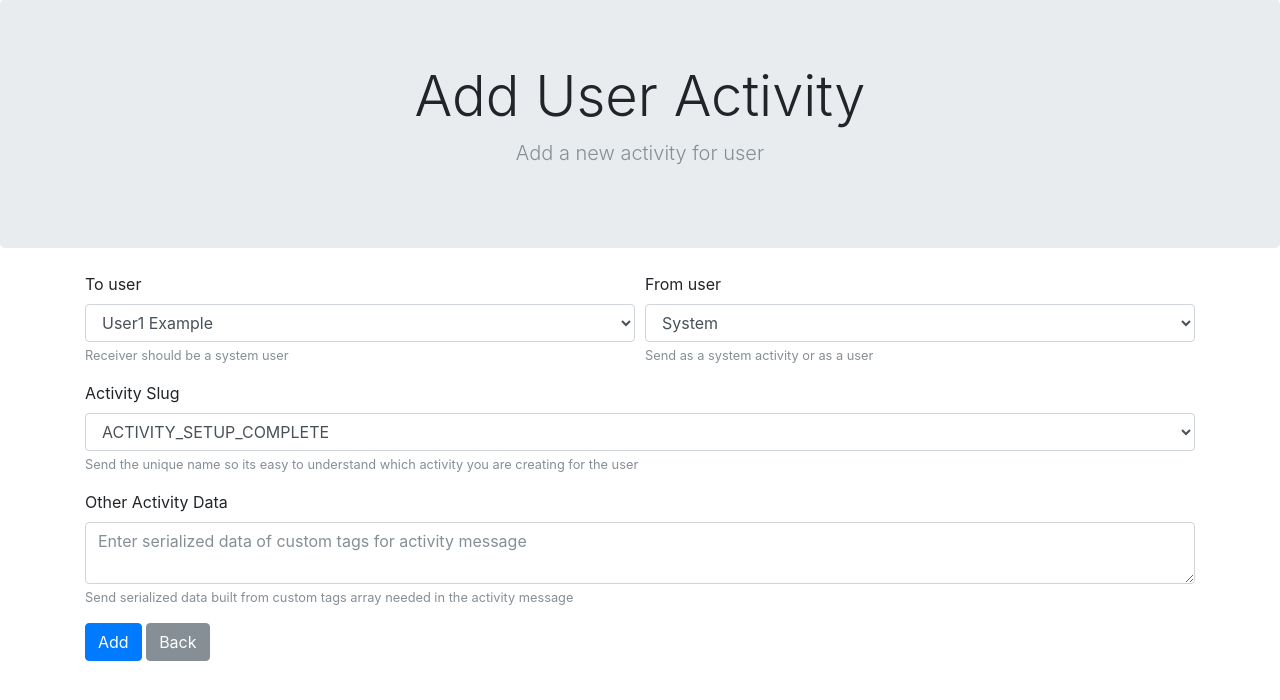
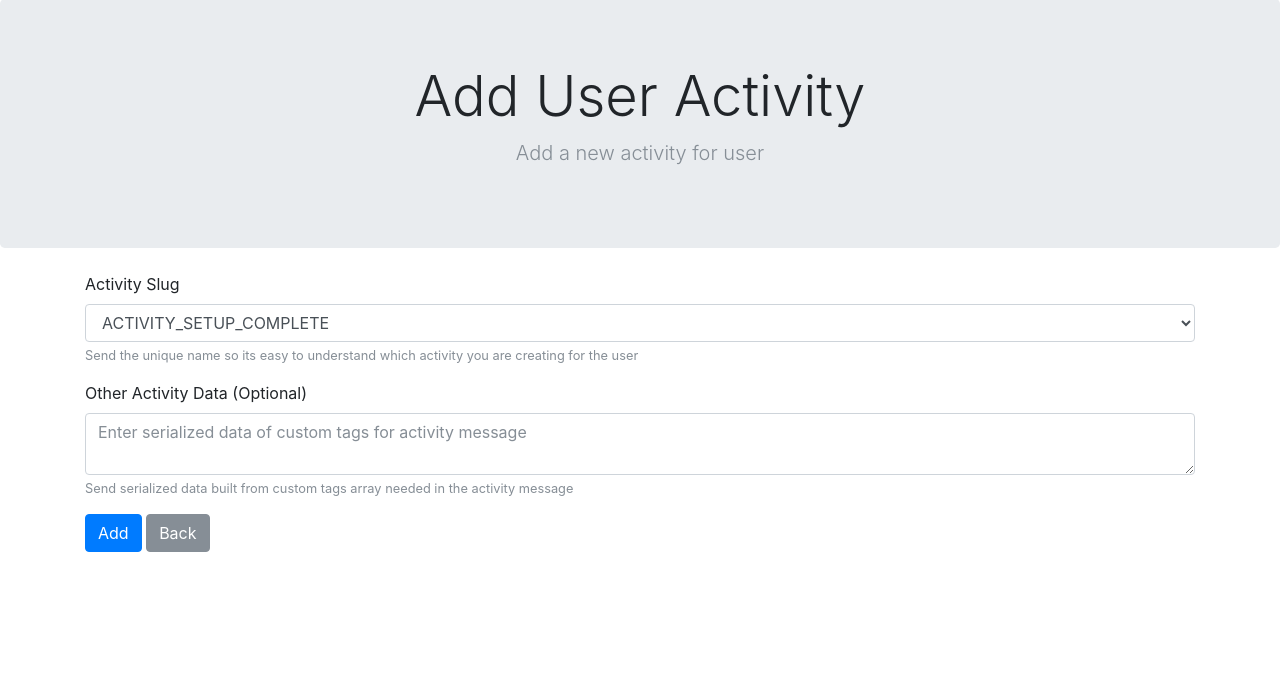
Before and after one commit to lupswitch/activity-feed-notification-system, a CodeIgniter app: page /activity-feed-notification-system/activity/add_user_activity in a window 1280 px wide. Shown: the part 59-759 px from the top of the page. Run offline with CodeIgniter, Linux system fonts and the light colour scheme; data comes from the database, SQL or seed files in the repository; some libraries are stand-ins or nearby versions.

Commit message:
Modified add test user activity

```diff
--- a/application/controllers/Activity.php
+++ b/application/controllers/Activity.php
@@ -288,9 +288,7 @@ class Activity extends BaseController {
 	public function add_user_activity()
 	{
 		// set validation rules
-		$this->form_validation->set_rules('to_user_id', 'To user', 'required|xss_clean');
 		$this->form_validation->set_rules('activity_type_slug', 'Activity slug', 'required|xss_clean');
-		$this->form_validation->set_rules('from_user_id', 'From user', 'required|xss_clean');
 		$this->form_validation->set_rules('other_activity_data', 'Other activity data', 'xss_clean');
 
 		// set error messages for form validation
@@ -302,7 +300,7 @@ class Activity extends BaseController {
 		// check if form is valid
 		if($this->form_validation->run())
 		{
-			$add_user_activity = $this->Activity_model->add_user_activity($this->input->post('to_user_id'), $this->input->post('activity_type_slug'), $this->input->post('from_user_id'), @unserialize($this->input->post('other_activity_data')));
+			$add_user_activity = $this->Activity_model->add_user_activity($this->user_id, $this->input->post('activity_type_slug'), 0, @unserialize($this->input->post('other_activity_data')));
 
 			// set the success / error flash message
 			if($add_user_activity == TRUE)
--- a/application/views/activity/add_user_activity.php
+++ b/application/views/activity/add_user_activity.php
@@ -27,31 +27,6 @@
 
 	<form method="post">
 		<div class="form-group">
-			<div class="form-row">
-				<div class="col-md-6">
-					<label for="activityToUser">To user</label>
-					<select class="form-control" id="activityToUser" name="to_user_id">
-						<?php foreach($users as $user): ?>
-							<option value="<?php echo $user['id']; ?>"><?php echo $user['full_name']; ?></option>
-						<?php endforeach; ?>
-					</select>
-					<small id="toUserHelp" class="form-text text-muted">Receiver should be a system user</small>
-					<?php echo form_error("to_user_id"); ?>
-				</div>
-				<div class="col-md-6">
-					<label for="activityFromUser">From user</label>
-					<select class="form-control" id="activityFromUser" name="from_user_id">
-						<option value="0">System</option>
-						<?php foreach($users as $user): ?>
-							<option value="<?php echo $user['id']; ?>"><?php echo $user['full_name']; ?></option>
-						<?php endforeach; ?>
-					</select>
-					<small id="fromUserHelp" class="form-text text-muted">Send as a system activity or as a user</small>
-					<?php echo form_error("from_user_id"); ?>
-				</div>
-			</div>
-		</div>
-		<div class="form-group">
 			<label for="activityToUser">Activity Slug</label>
 			<select class="form-control" id="activityTypeSlug" name="activity_type_slug">
 				<?php foreach($system_activities as $activity_type): ?>
@@ -62,7 +37,7 @@
 			<?php echo form_error("activity_type_slug"); ?>
 		</div>
 		<div class="form-group">
-			<label for="activityOtherData">Other Activity Data</label>
+			<label for="activityOtherData">Other Activity Data (Optional)</label>
 			<textarea class="form-control" name="other_activity_data" id="activityOtherData" aria-describedby="otherDataHelp" placeholder="Enter serialized data of custom tags for activity message"><?php echo $this->input->post('other_activity_data'); ?></textarea>
 			<small id="otherDataHelp" class="form-text text-muted">Send serialized data built from custom tags array needed in the activity message</small>
 			<?php echo form_error("other_activity_data"); ?>
```
